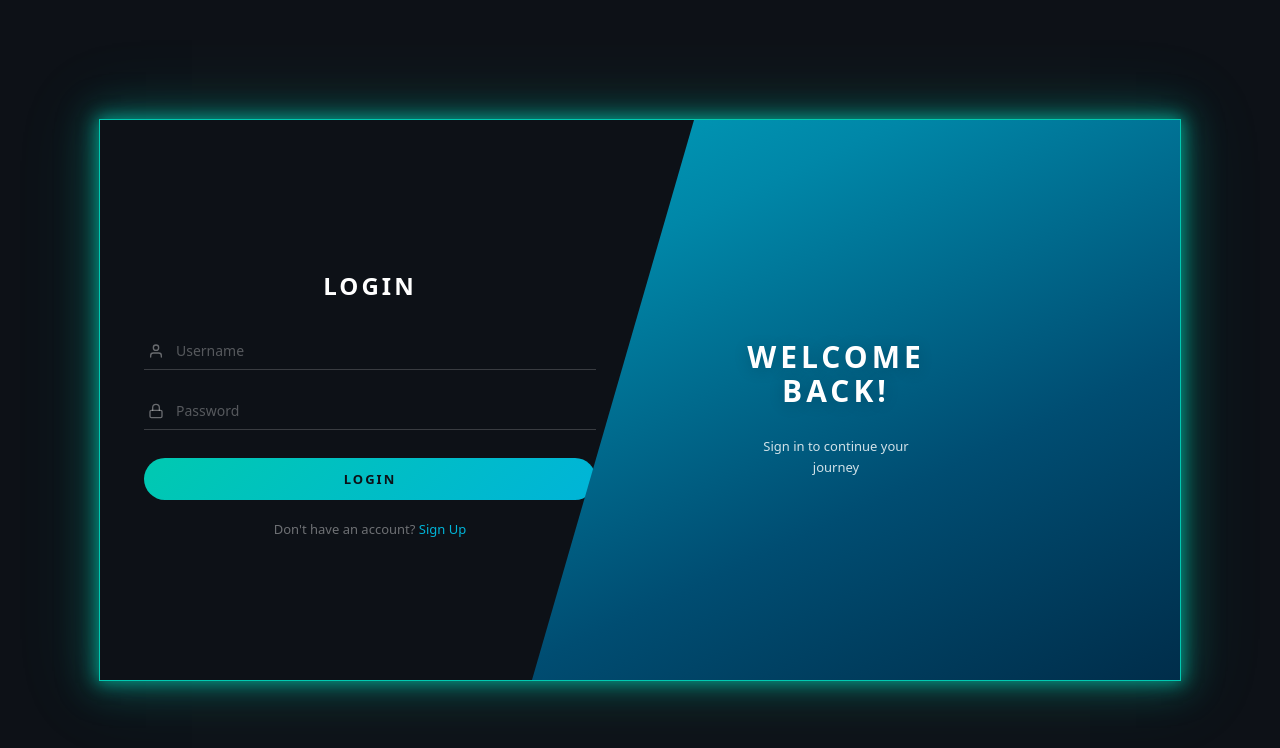
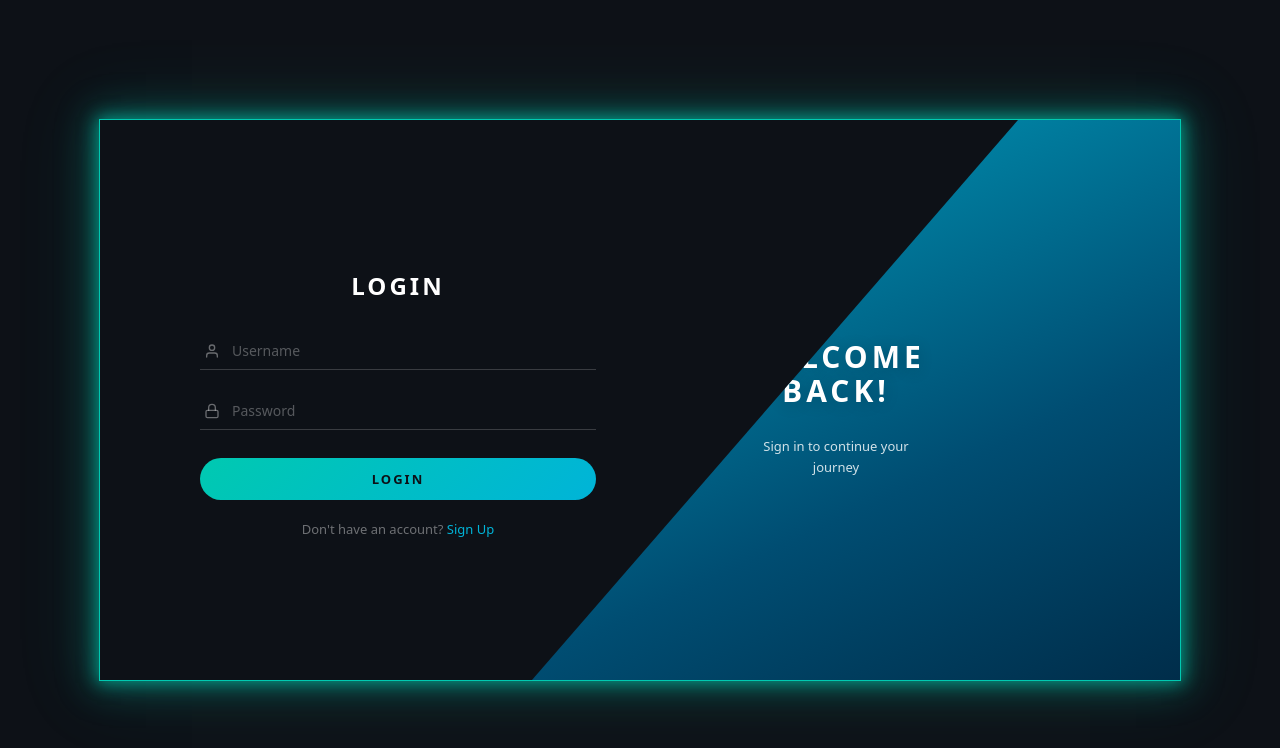
Before and after one commit to ImadDumanjic/LapTheWorld, a React (Vite) app in the folder frontend/: page / in a window 1280 px wide. Shown: the top 748 px of the page. Built offline with nearby package versions, Linux system fonts and the light colour scheme.

Commit message:
Look is completed

```diff
--- a/frontend/src/App.css
+++ b/frontend/src/App.css
@@ -50,6 +50,7 @@
   left: 0;
   opacity: 1;
   pointer-events: all;
+  padding-left: 100px;
   transition: opacity 0.25s ease-in-out 0.3s;
 }
 
@@ -218,7 +219,7 @@
 
   /* Login mode default: teal on right */
   transform: translateX(0);
-  clip-path: polygon(55% 0, 100% 0, 100% 100%, 40% 100%);
+  clip-path: polygon(85% 0, 100% 0, 100% 100%, 40% 100%);
   transition: clip-path 0.6s ease-in-out;
 }
 
```
